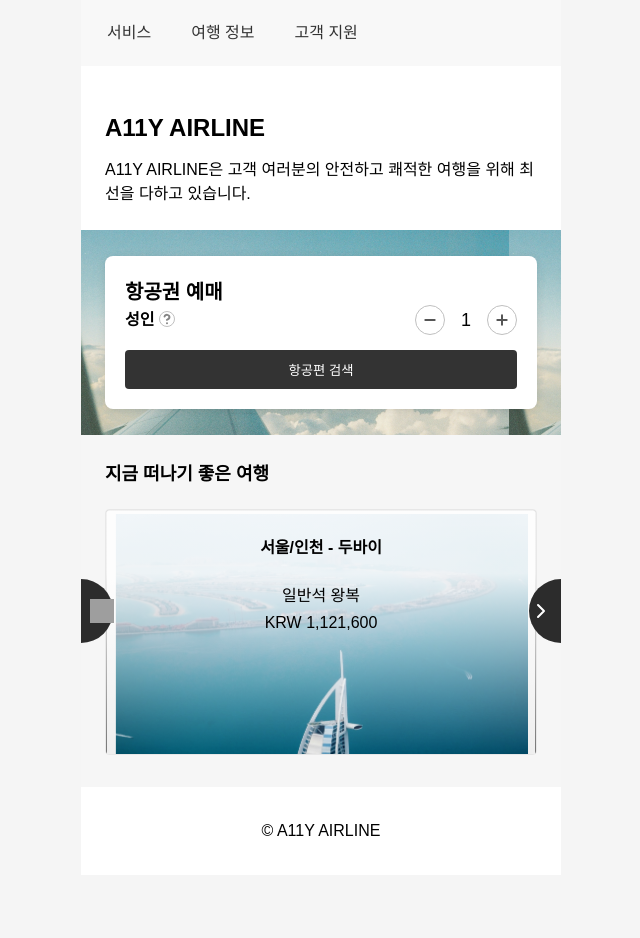
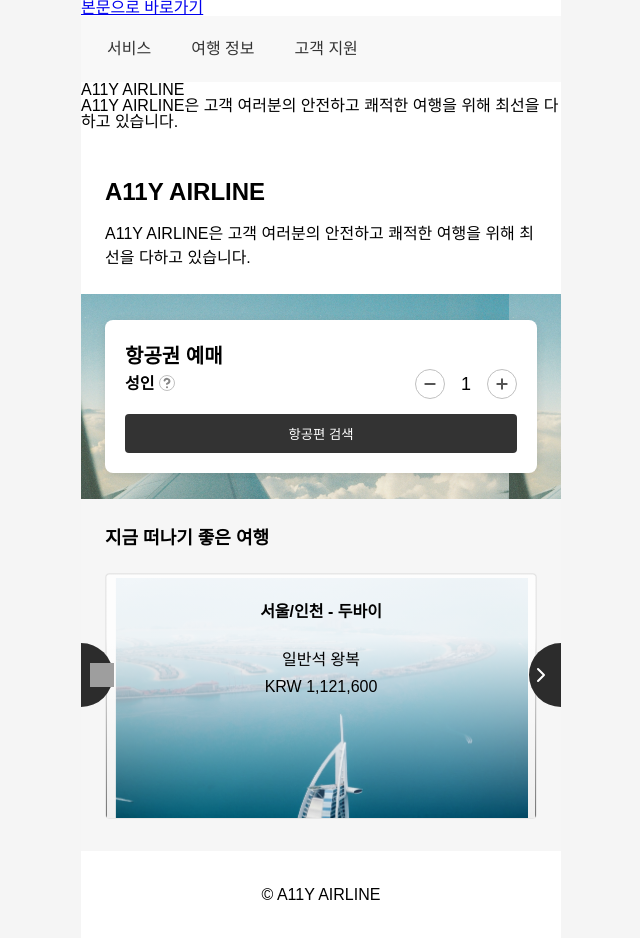
Before and after one commit to woowacourse/a11y-airline, a React (Vite) app: page / in a window 1280 px wide. Shown: the whole page, without its empty margins (319-959 px from the left). Before the commit the page ends 875 px from the top, so only its background shows below. Built offline with nearby package versions, Linux system fonts and the light colour scheme; grey boxes are pictures that could not be loaded.

Commit message:
feat: 페이지 접근성 개선

```diff
--- a/src/App.tsx
+++ b/src/App.tsx
@@ -7,7 +7,15 @@ import TravelSection from './components/TravelSection';
 function App() {
   return (
     <div className={styles.app}>
+      <a href="#main-content" className={styles.skipLink}>
+        본문으로 바로가기
+      </a>
       <Navigation />
+      <header>
+        <h1>A11Y AIRLINE</h1>
+        <p>A11Y AIRLINE은 고객 여러분의 안전하고 쾌적한 여행을 위해 최선을 다하고 있습니다.</p>
+      </header>
+      <main id="main-content">
         <div className={styles.header}>
           <h1 className={`${styles.title} heading-1-text`}>A11Y AIRLINE</h1>
           <p className="body-text">
@@ -23,11 +31,16 @@ function App() {
             <TravelSection />
           </div>
         </div>
+      </main>
+      <footer>
         <div className={styles.footer}>
           <p className="body-text">&copy; A11Y AIRLINE</p>
         </div>
+      </footer>
+      <aside>
         {/* 추가 CHALLENGE: 모달 포커스 트랩 */}
         {/* <PromotionModal /> */}
+      </aside>
     </div>
   );
 }
```
Lines whose indentation alone changed are shown as unchanged.
